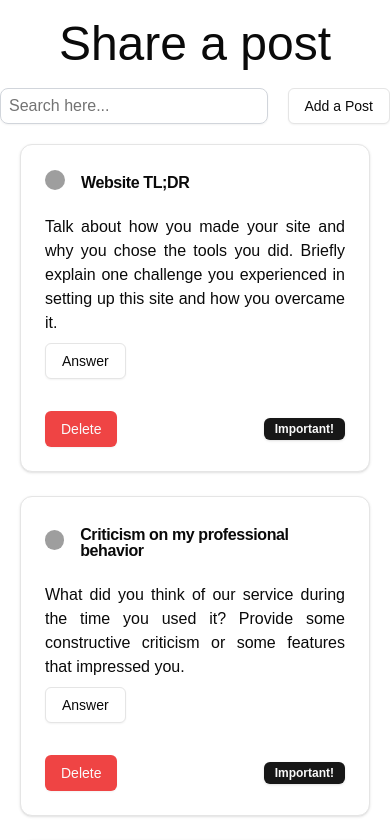
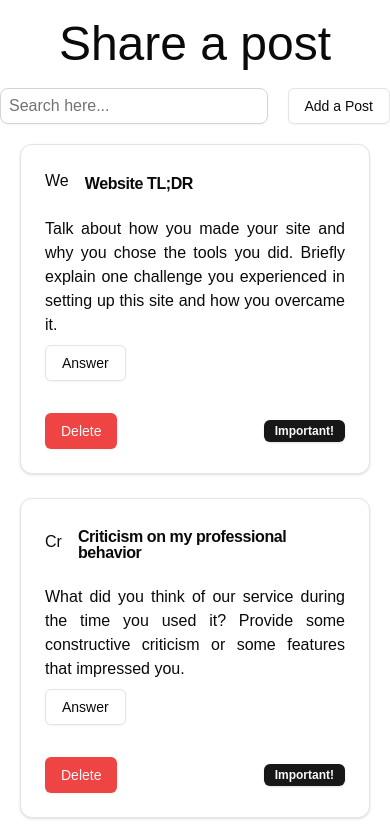
Before and after one commit to jasperonin/recipe-app, a Next.js app: page / in a window 390 px wide. Shown: the top 840 px of the page. Built offline with nearby package versions, Linux system fonts and the light colour scheme; data requests are answered from the project's data file; grey boxes are pictures that could not be loaded.

Commit message:
Update page.tsx

```diff
--- a/src/app/page.tsx
+++ b/src/app/page.tsx
@@ -28,8 +28,6 @@ import { Alert, AlertTitle, AlertDescription } from "@/components/ui/alert";
 
 interface Recipe {
   title: string;
-  image: string;
-  time: number;
   description: string;
   important: boolean;
   id: string;
@@ -52,8 +50,6 @@ export default function Home() {
   const [alertVisible, setAlertVisible] = useState(false); // Alert state
   const [newRecipe, setNewRecipe] = useState<Partial<Recipe>>({
     title: "",
-    image: "",
-    time: 0,
     description: "",
     important: false,
     answer: "",
@@ -79,7 +75,7 @@ export default function Home() {
   useEffect(() => {
     setFilteredRecipes(
       recipes.filter((recipe) =>
-        recipe.title
+        recipe.title.toLowerCase().includes(query.toLowerCase())
       )
     );
   }, [query, recipes]);
@@ -93,8 +89,7 @@ export default function Home() {
   const handleAddRecipe = () => {
     const recipeToAdd: Recipe = {
       ...newRecipe,
-      id: String(recipes.length + 1), // Generate a simple unique ID
-      time: Number(newRecipe.time), // Ensure time is a number
+      id: String(recipes.length + 1),
     } as Recipe;
 
     setRecipes((prevRecipes) => [...prevRecipes, recipeToAdd]);
@@ -102,8 +97,6 @@ export default function Home() {
     // Clear input fields after submission
     setNewRecipe({
       title: "",
-      image: "",
-      time: 0,
       description: "",
       important: false,
     });
@@ -144,9 +137,7 @@ export default function Home() {
           <DialogContent className="sm:max-w-[425px]">
             <DialogHeader>
               <DialogTitle>Add New Post</DialogTitle>
-              <DialogDescription>
-                Fill here
-              </DialogDescription>
+              <DialogDescription>Fill here</DialogDescription>
             </DialogHeader>
             <div className="grid gap-4 py-4">
               <div className="grid grid-cols-4 items-center gap-4">
@@ -205,10 +196,7 @@ export default function Home() {
           <Card key={recipe.id} className="flex flex-col justify-between">
             <CardHeader className="flex-row gap-4 items-center">
               <Avatar>
-                <AvatarImage
-                  src={`/img/${recipe.image}`}
-                  className="h-5 w-5 sm:h-25 sm:w-25 md:h-25 md:w-25 lg:h-60 lg:w-72 rounded-3xl mx-auto"
-                />
+                <AvatarImage className="h-5 w-5 sm:h-25 sm:w-25 md:h-25 md:w-25 lg:h-60 lg:w-72 rounded-3xl mx-auto" />
                 <AvatarFallback>{recipe.title.slice(0, 2)}</AvatarFallback>
               </Avatar>
               <div>
@@ -233,7 +221,11 @@ export default function Home() {
                       <Label htmlFor="answer" className="sr-only">
                         Answer
                       </Label>
-                      <p id="answer" className="text-justify" dangerouslySetInnerHTML={{ __html: recipe.answer}}></p>
+                      <p
+                        id="answer"
+                        className="text-justify"
+                        dangerouslySetInnerHTML={{ __html: recipe.answer }}
+                      ></p>
                     </div>
                   </div>
                   <DialogFooter className="sm:justify-start">
```
